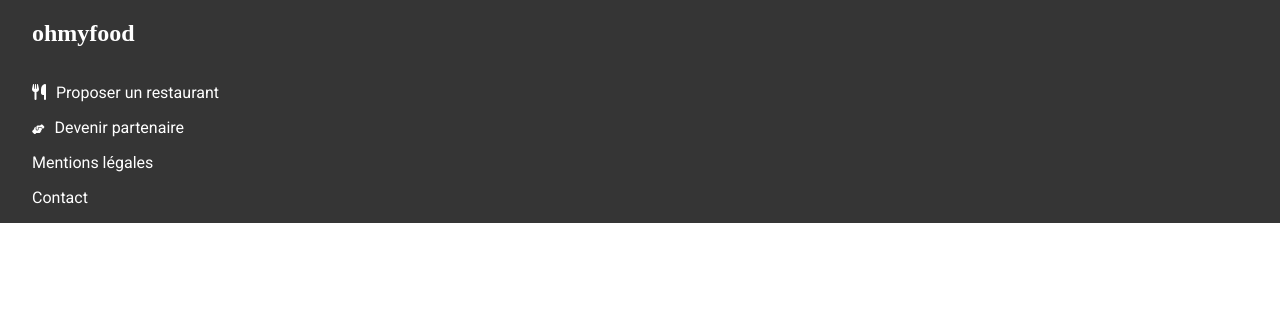
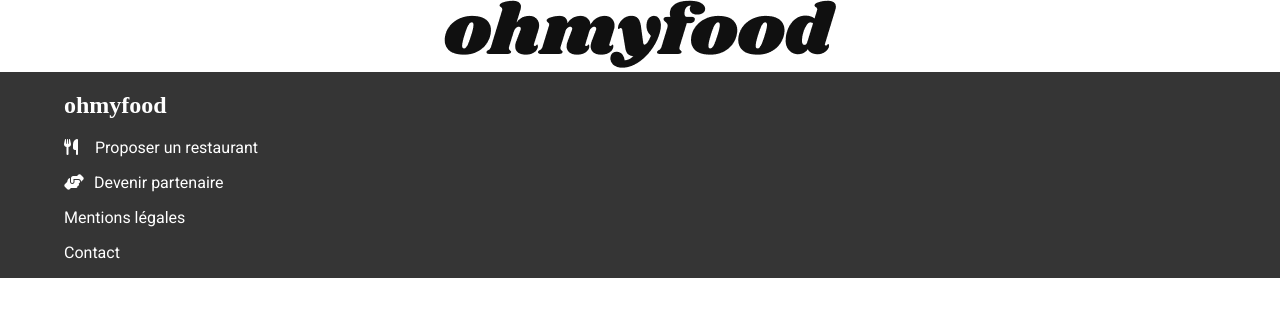
Before and after one commit to Jeremy-96/omf, a website: page index.html in a window 1280 px wide. Drawn offline with Linux system fonts and the light colour scheme; a web font is replaced by a local one.

Commit message:
feat(header):add banner header

```diff
--- a/index.html
+++ b/index.html
@@ -11,7 +11,9 @@
         <div id="bloc_page">
 
             <header>
-                <!-- Logo, infos -->
+                <div class="head">
+                    <img class="head__logo" src="assets/logo/ohmyfood.png" alt="Ohmyfood logo"/>
+                </div>
             </header>
 
             <nav>
@@ -27,7 +29,7 @@
                         <p><a href=""><span><i class="fas fa-utensils"></i></span>Proposer un restaurant</a></p>
                         <p><a href=""><span><i class="fas fa-hands-helping"></i></span>Devenir partenaire</a></p>
                         <p><a href="">Mentions légales</a></p>
-                        <p><a href="mailto:jeremythonon96@hotmail.com">Contact</a></p>
+                        <p><a href="mailto:contact.ohmyfood@hotmail.com">Contact</a></p>
                     </div>
                 </div>
             </footer>
--- a/sass/base/_base.scss
+++ b/sass/base/_base.scss
@@ -1,4 +1,9 @@
-body {
+body, #bloc_page, header, footer {
     margin:0;
     padding:0;
+    width:100%;
+    display:flex;
+    flex-direction:column;
+    align-items:center;
+    justify-content: center;
 }
--- a/sass/base/_typography.scss
+++ b/sass/base/_typography.scss
@@ -8,12 +8,11 @@
 
 body {
     font-family: $font-text;
-}
-.foot {
-    &__title {
-        font-family: $font-title;
+    a, p {
+        color:$colour-quaternary;
     }
-    &__links {
-        font-family:$font-text;
+    h2 {
+        color:$colour-quaternary;
+        font-family:$font-title;
     }
 }
--- a/sass/layouts/_footer.scss
+++ b/sass/layouts/_footer.scss
@@ -1,29 +1,25 @@
 footer {
-    width:100%;
-    height:auto;
-    display:flex;
-    justify-content: center;
-    background-color:rgb(53, 53, 53);
+    background-color:$colour-footer;
     .foot {
-        width:95%;
+        width:90%;
         display:flex;
         flex-direction:column;
         &__title {
-            color:white;
+            height:50px;
         }
         &__links {
             a {
-                color:white;
                 text-decoration:none;
+                &:hover {
+                    text-decoration:underline;
+                }
             }
             .fa-utensils {
+                margin-right:17px;
+            }
+            .fa-hands-helping {
                 margin-right:10px;
             }
-            .fa-hands-helping {
-                font-size:10px;
-                margin-right:10px;
-            }
-
         }
     }
 }
--- a/sass/utils/_variables.scss
+++ b/sass/utils/_variables.scss
@@ -1,3 +1,6 @@
 $colour-primary:#9356DC;
 $colour-secondary:#FF79DA;
 $colour-tertiary:#99E2D0;
+$colour-quaternary:#FFFFFF;
+$colour-footer:rgb(53, 53, 53);
+$breakpoints:(mobile:480px);
```
Also changed, not shown: la_note_enchantée.html (+4 -2 lines), la_palette_du_goût.html (+4 -2 lines), le_délice_des_sens.html (+4 -2 lines), à_la_française.html (+4 -2 lines), css/style.css, sass/layouts/_header.scss (added), sass/utils/_mixins.scss (added), 1 other file.
